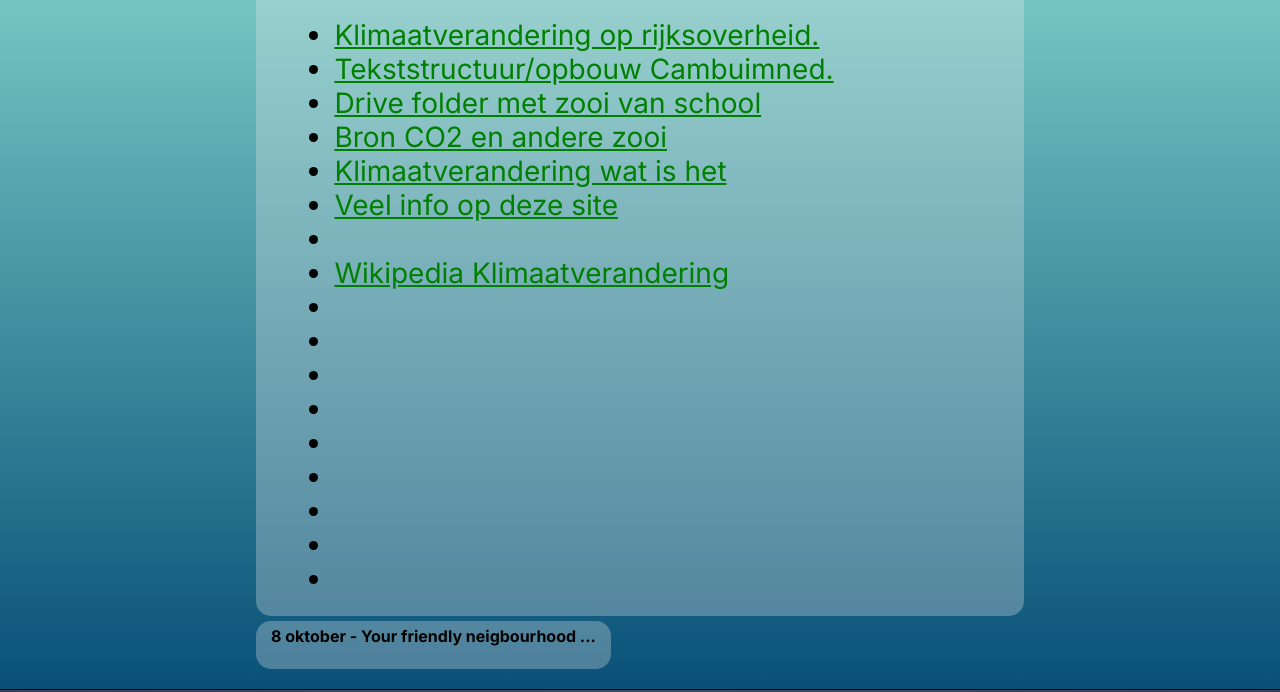
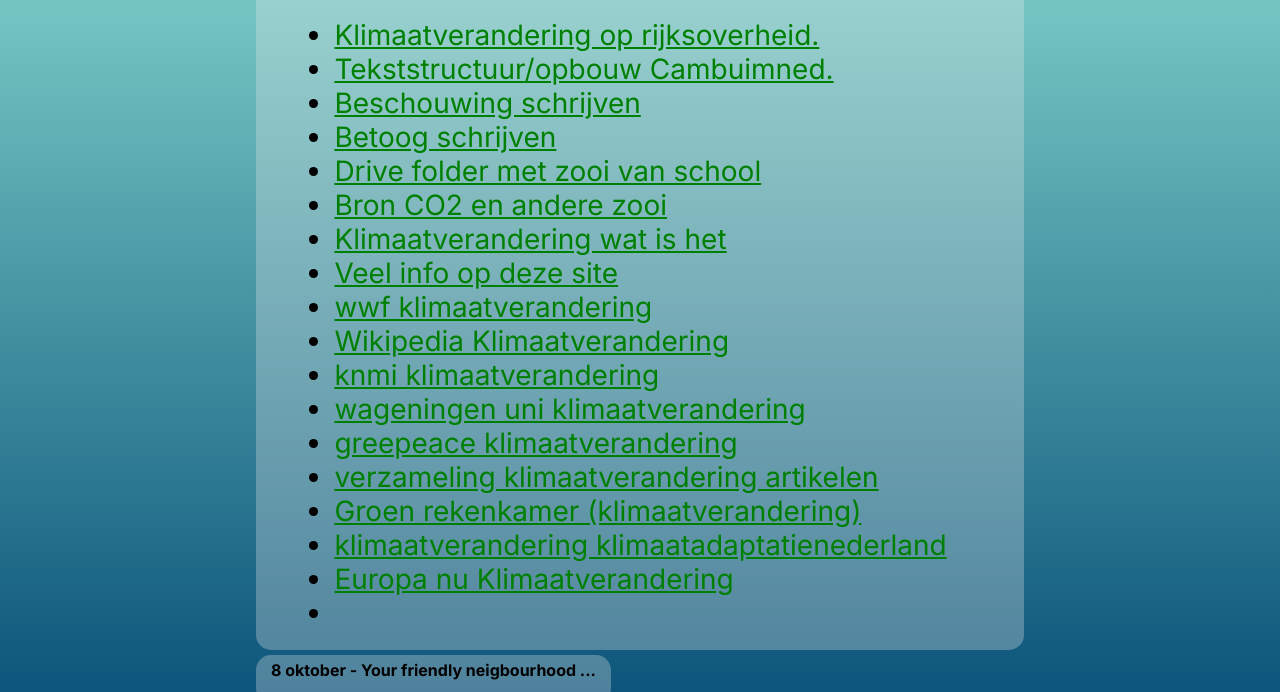
Before and after one commit to LHellmig/LHellmig.github.io, a plain HTML site: page Articles/Goed nieuws voor jou!/Goednieuwsvoorjou.html in a window 1280 px wide. Shown: the part 1010-1702 px from the top of the page. Drawn offline with Linux system fonts and the light colour scheme.

Commit message:
Update Goednieuwsvoorjou.html

```diff
--- a/Articles/Goed nieuws voor jou!/Goednieuwsvoorjou.html
+++ b/Articles/Goed nieuws voor jou!/Goednieuwsvoorjou.html
@@ -47,20 +47,22 @@
                     <ul>
                         <li><a href="https://www.rijksoverheid.nl/onderwerpen/klimaatverandering">Klimaatverandering op rijksoverheid.</a></li>
                         <li><a href="https://www.cambiumned.nl/theorie/schrijven-en-spreken/lezen/tekstopbouw/">Tekststructuur/opbouw Cambuimned.</a></li>
+                        <li><a href="https://nederlandsopdevhs.webnode.nl/theorie-schrijfvaardigheid/betoog/beschouwing/">Beschouwing schrijven</a></li>
+                        <li><a href="https://www.examenoverzicht.nl/nederlands/betoog-schrijven">Betoog schrijven</a></li>
                         <li><a href="https://drive.google.com/drive/folders/1jhLbWipdiaQvxkDkIijyB_dPcdAkrwOJ?usp=sharing">Drive folder met zooi van school</a></li>
                         <li><a href="https://www.iea.org/reports/the-critical-role-of-buildings">Bron CO2 en andere zooi</a></li>
                         <li><a href="https://www.milieucentraal.nl/klimaat-en-aarde/klimaatverandering/">Klimaatverandering wat is het</a></li>
                         <li><a href="https://www.urgenda.nl/themas/klimaat-en-energie/">Veel info op deze site</a></li>
-                        <li><a href="https://www.wwf.nl/wat-we-doen/focus/klimaatverandering"></a></li>
+                        <li><a href="https://www.wwf.nl/wat-we-doen/focus/klimaatverandering">wwf klimaatverandering</a></li>
                         <li><a href="https://nl.wikipedia.org/wiki/Klimaatverandering">Wikipedia Klimaatverandering</a></li>
-                        <li><a href="https://www.knmi.nl/producten-en-diensten/klimaatverandering"></a></li>
-                        <li><a href="https://www.wur.nl/nl/Onderzoek-Resultaten/Themas/Klimaatverandering.htm"></a></li>
-                        <li><a href="https://www.greenpeace.org/nl/oplossingen/klimaatverandering/de-gevolgen-van-klimaatverandering/"></a></li>
-                        <li><a href="https://klimaatveranda.nl/"></a></li>
-                        <li><a href="https://groene-rekenkamer.nl/category/grk-artikel/"></a></li>
-                        <li><a href="https://klimaatadaptatienederland.nl/thema-sector/klimaatverandering/"></a></li>
-                        <li><a href="https://www.europa-nu.nl/id/vhurdyxq5fv8/klimaatverandering"></a></li>
-                        <li><a href=""></a></li>
+                        <li><a href="https://www.knmi.nl/producten-en-diensten/klimaatverandering">knmi klimaatverandering</a></li>
+                        <li><a href="https://www.wur.nl/nl/Onderzoek-Resultaten/Themas/Klimaatverandering.htm">wageningen uni klimaatverandering</a></li>
+                        <li><a href="https://www.greenpeace.org/nl/oplossingen/klimaatverandering/de-gevolgen-van-klimaatverandering/">greepeace klimaatverandering</a></li>
+                        <li><a href="https://klimaatveranda.nl/">verzameling klimaatverandering artikelen</a></li>
+                        <li><a href="https://groene-rekenkamer.nl/category/grk-artikel/">Groen rekenkamer (klimaatverandering)</a></li>
+                        <li><a href="https://klimaatadaptatienederland.nl/thema-sector/klimaatverandering/">klimaatverandering klimaatadaptatienederland</a></li>
+                        <li><a href="https://www.europa-nu.nl/id/vhurdyxq5fv8/klimaatverandering">Europa nu Klimaatverandering</a></li>
+
                         <li><a href=""></a></li>
                     </ul>
 
```
